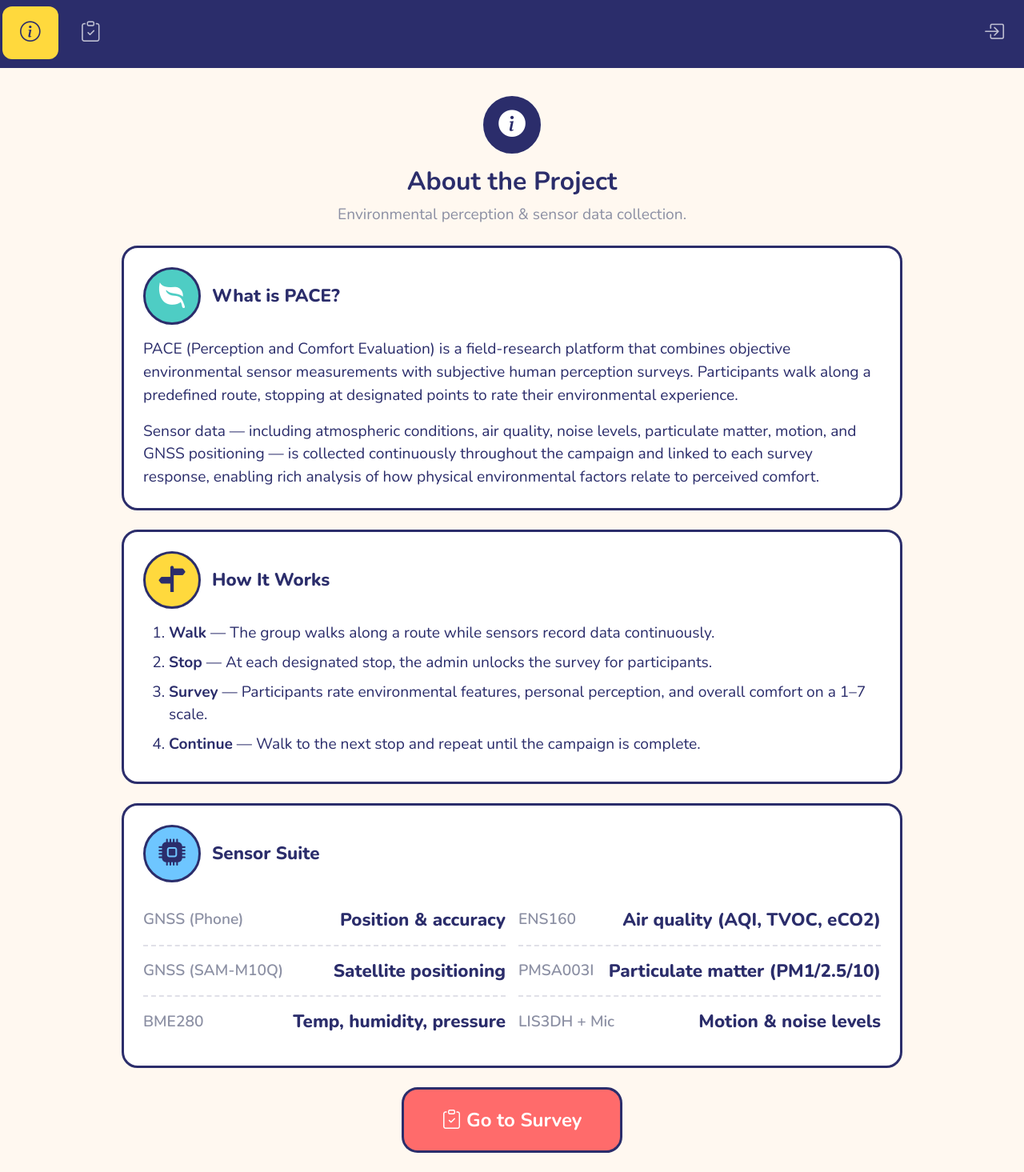
After one commit to severinbro/pace-routing, a Django app: page /about/ in a window 1280 px wide. The commit adds this page. Shown: the whole page at 80% size. Run offline with Django 5.2, Linux system fonts and the light colour scheme; some libraries are stand-ins or nearby versions.

Commit message:
new page added

```diff
--- a/data_cube/management/commands/save_sensor_data.py
+++ b/data_cube/management/commands/save_sensor_data.py
@@ -21,6 +21,11 @@ class Command(BaseCommand):
         while True:
             try:
                 queue_name, message = r.blpop('sensor_db_queue')
+                # Only persist to the database when collection mode is active.
+                # The campaign hub toggles this via the "campaign:collect_mode" key.
+                if r.get('campaign:collect_mode') != b'1':
+                    continue
+
                 data = json.loads(message.decode('utf-8'))
 
                 # 1a. Save Phone GNSS
--- a/data_cube/urls.py
+++ b/data_cube/urls.py
@@ -12,6 +12,15 @@ urlpatterns = [
     path('data-browser/', views.data_browser, name='data_browser'),
     path('export-gpkg/', views.export_gpkg, name='export_gpkg'),
     path('export-survey-json/', views.export_survey_json, name='export_survey_json'),
+    path('about/', views.about, name='about'),
+
+    # --- CAMPAIGN MANAGEMENT (admin only) ---
+    path('campaign/', views.campaign_hub, name='campaign_hub'),
+    path('campaign/start/', views.campaign_start, name='campaign_start'),
+    path('campaign/abort/', views.campaign_abort, name='campaign_abort'),
+    path('campaign/unlock-stop/', views.campaign_unlock_stop, name='campaign_unlock_stop'),
+    path('campaign/toggle-collect/', views.campaign_toggle_collect, name='campaign_toggle_collect'),
+    path('campaign/status/', views.campaign_status, name='campaign_status'),
 
     # --- AUTH & LANDING ---
     # Custom login view redirects admin -> admin_home, non-admin -> surveys_tab
--- a/data_cube/views.py
+++ b/data_cube/views.py
@@ -15,6 +15,27 @@ logger = logging.getLogger(__name__)
 r = redis.Redis(host='redis', port=6379, db=0)
 
 
+# --- CAMPAIGN STATE HELPERS (stored in Redis) ---
+# Campaign state is kept in Redis so both the web container and the
+# db_writer/sensor worker can read it without hitting the database.
+# Keys:
+#   campaign:active      -> '1' when a campaign is running
+#   campaign:total_stops -> total number of survey stops (int)
+#   campaign:current_stop -> index of the currently unlocked stop (1-based)
+#   campaign:collect_mode -> '1' when sensor data should be persisted
+def campaign_state():
+    """Returns a dict describing the current campaign state."""
+    active = r.get('campaign:active') == b'1'
+    total = int(r.get('campaign:total_stops') or 0)
+    current = int(r.get('campaign:current_stop') or 0)
+    return {
+        'active': active,
+        'total_stops': total,
+        'current_stop': current,
+        'collect_mode': r.get('campaign:collect_mode') == b'1',
+    }
+
+
 # --- CUSTOM LOGIN (role-based redirect) ---
 class RoleLoginView(LoginView):
     """Redirects admin users to admin_home, non-admin users to surveys_tab."""
@@ -24,7 +45,7 @@ class RoleLoginView(LoginView):
         user = self.request.user
         if user.is_staff:
             return reverse('admin_home')
-        return reverse('surveys_tab')
+        return reverse('about')
 
 
 # --- ADMIN-ONLY: MAP ---
@@ -167,6 +188,70 @@ def admin_home(request):
     """Renders the admin landing page with links to Dashboard, Map and Data."""
     return render(request, 'data_cube/admin_home.html')
 
+# --- ADMIN-ONLY: CAMPAIGN HUB ---
+@staff_member_required(login_url='admin_login')
+def campaign_hub(request):
+    """Renders the campaign management dashboard for admins."""
+    return render(request, 'data_cube/campaign_hub.html', campaign_state())
+
+@staff_member_required(login_url='admin_login')
+def campaign_start(request):
+    """Starts a new measurement campaign with a given number of stops."""
+    if request.method != 'POST':
+        return JsonResponse({'error': 'POST required'}, status=405)
+    try:
+        total_stops = int(request.POST.get('total_stops', 0))
+    except (TypeError, ValueError):
+        return JsonResponse({'error': 'Invalid number'}, status=400)
+    if total_stops < 1:
+        return JsonResponse({'error': 'At least 1 stop required'}, status=400)
+
+    r.set('campaign:active', '1')
+    r.set('campaign:total_stops', total_stops)
+    r.set('campaign:current_stop', 0)  # no stop unlocked yet
+    r.set('campaign:collect_mode', '1')  # start collecting sensor data
+    return JsonResponse(campaign_state())
+
+@staff_member_required(login_url='admin_login')
+def campaign_abort(request):
+    """Aborts the active campaign and stops data collection."""
+    if request.method != 'POST':
+        return JsonResponse({'error': 'POST required'}, status=405)
+    r.delete('campaign:active', 'campaign:total_stops', 'campaign:current_stop',
+             'campaign:collect_mode')
+    return JsonResponse({'active': False})
+
+@staff_member_required(login_url='admin_login')
+def campaign_unlock_stop(request):
+    """Unlocks the next survey stop for participants."""
+    if request.method != 'POST':
+        return JsonResponse({'error': 'POST required'}, status=405)
+    state = campaign_state()
+    if not state['active']:
+        return JsonResponse({'error': 'No active campaign'}, status=400)
+    next_stop = state['current_stop'] + 1
+    if next_stop > state['total_stops']:
+        return JsonResponse({'error': 'All stops already unlocked'}, status=400)
+    r.set('campaign:current_stop', next_stop)
+    return JsonResponse(campaign_state())
+
+@staff_member_required(login_url='admin_login')
+def campaign_toggle_collect(request):
+    """Toggles sensor data collection on/off during a campaign."""
+    if request.method != 'POST':
+        return JsonResponse({'error': 'POST required'}, status=405)
+    active = request.POST.get('active') == '1'
+    if active:
+        r.set('campaign:collect_mode', '1')
+    else:
+        r.delete('campaign:collect_mode')
+    return JsonResponse({'collect_mode': active})
+
+@staff_member_required(login_url='admin_login')
+def campaign_status(request):
+    """Returns the current campaign state as JSON (for AJAX polling)."""
+    return JsonResponse(campaign_state())
+
 # --- ADMIN-ONLY: CREATE NON-ADMIN USER ---
 @staff_member_required(login_url='admin_login')
 def create_user(request):
@@ -196,15 +281,25 @@ def sign_up(request):
             user.is_staff = False
             user.save()
             login(request, user)
-            return redirect('surveys_tab')
+            return redirect('about')
     else:
         form = UserCreationForm()
     return render(request, 'data_cube/sign_up.html', {'form': form})
 
+# --- PUBLIC: ABOUT / PROJECT INFO ---
+def about(request):
+    """Renders the project info landing page (visible to everyone)."""
+    return render(request, 'data_cube/about.html')
+
 # --- SURVEY (the single survey page, served at the root URL) ---
 @login_required(login_url='admin_login')
 def surveys_tab(request):
-    """Renders the environmental survey directly at the root URL."""
+    """Renders the environmental survey, gated by the campaign state.
+
+    - No active campaign or no stop unlocked: shows a 'waiting' screen.
+    - Stop unlocked: shows the survey form.
+    - All stops completed: shows a 'campaign complete' screen.
+    """
     from data_cube.models import EnvironmentSurvey
 
     # Phase 1: Environmental features (q1-q7)
@@ -228,8 +323,13 @@ def surveys_tab(request):
          "low": "Not Stressed", "high": "Very Stressed"},
     ]
 
+    state = campaign_state()
+
     if request.method == 'POST':
-        # Capture the current GNSS fix from Redis
+        # Only accept survey submissions when a stop is unlocked.
+        if not state['active'] or state['current_stop'] == 0:
+            return redirect('surveys_tab')
+
         gnss_snapshot = _capture_gnss_snapshot()
 
         EnvironmentSurvey.objects.create(
@@ -246,10 +346,23 @@ def surveys_tab(request):
         return redirect('surveys_tab_done')
 
     submitted = request.GET.get('done') == '1'
+    campaign_complete_flag = request.GET.get('complete') == '1'
+
+    # Determine which screen to show:
+    #   - campaign complete (all stops done)
+    #   - waiting (no stop unlocked yet)
+    #   - survey form (stop unlocked)
+    campaign_complete = (campaign_complete_flag or
+                         (state['active'] and state['current_stop'] >= state['total_stops'] and state['total_stops'] > 0))
+    waiting = not state['active'] or state['current_stop'] == 0
+
     return render(request, 'data_cube/survey_environment.html', {
         'phase1_features': phase1_features,
         'phase2_questions': phase2_questions,
         'submitted': submitted,
+        'campaign': state,
+        'campaign_complete': campaign_complete,
+        'waiting': waiting,
     })
 
 
@@ -257,7 +370,11 @@ def surveys_tab(request):
 def surveys_tab_done(request):
     """Shows the thank-you confirmation after a survey submission."""
     from django.urls import reverse
-    return redirect(reverse('surveys_tab') + '?done=1')
+    state = campaign_state()
+    campaign_complete = (state['active'] and
+                         state['current_stop'] >= state['total_stops'] and
+                         state['total_stops'] > 0)
+    return redirect(reverse('surveys_tab') + '?done=1&complete=' + ('1' if campaign_complete else '0'))
 
 
 def _capture_gnss_snapshot():
--- a/templates/base.html
+++ b/templates/base.html
@@ -25,6 +25,9 @@
                 <a class="nav-item nav-link {% if request.resolver_match.url_name == 'dashboard_tab' %}active{% endif %}" href="{% url 'dashboard_tab' %}">
                     <i class="bi bi-clipboard-data"></i>
                 </a>
+                <a class="nav-item nav-link {% if request.resolver_match.url_name == 'campaign_hub' %}active{% endif %}" href="{% url 'campaign_hub' %}">
+                    <i class="bi bi-clipboard2-data-fill"></i>
+                </a>
                 <a class="nav-item nav-link {% if request.resolver_match.url_name == 'data_browser' %}active{% endif %}" href="{% url 'data_browser' %}">
                     <i class="bi bi-database-fill"></i>
                 </a>
@@ -32,6 +35,10 @@
                     <i class="bi bi-person-plus-fill"></i>
                 </a>
             {% endif %}
+
+            <a class="nav-item nav-link {% if request.resolver_match.url_name == 'about' %}active{% endif %}" href="{% url 'about' %}">
+                <i class="bi bi-info-circle"></i>
+            </a>
 
             <a class="nav-item nav-link {% if request.resolver_match.url_name == 'surveys_tab' %}active{% endif %}" href="{% url 'surveys_tab' %}">
                 <i class="bi bi-clipboard-check"></i>
@@ -53,12 +60,12 @@
         </div>
     </nav>
 
+    <!-- Hidden CSRF token for JS fetch calls (must be before content block) -->
+    <input type="hidden" id="csrf-token" value="{{ csrf_token }}">
+
     <main class="container-fluid mt-3">
         {% block content %}{% endblock %}
     </main>
-
-    <!-- Hidden CSRF token for JS fetch calls -->
-    <input type="hidden" id="csrf-token" value="{{ csrf_token }}">
 
     <script src="{% static 'js/bootstrap.bundle.min.js' %}"></script>
     <script src="{% static 'js/leaflet.js' %}"></script>
--- /dev/null
+++ b/templates/data_cube/about.html
@@ -0,0 +1,72 @@
+{% extends "base.html" %}
+{% load static %}
+
+{% block content %}
+<div class="container py-4">
+    <div class="text-center mb-4">
+        <div class="pace-icon-tile pace-icon-tile-navy mx-auto mb-3">
+            <i class="bi bi-info-circle-fill"></i>
+        </div>
+        <h2 class="fw-bold">About the Project</h2>
+        <p class="text-muted">Environmental perception & sensor data collection.</p>
+    </div>
+
+    <div class="pace-card p-4 mb-4">
+        <div class="pace-section-title">
+            <div class="pace-icon-tile pace-icon-tile-mint"><i class="bi bi-leaf-fill"></i></div>
+            What is PACE?
+        </div>
+        <p>
+            PACE (Perception and Comfort Evaluation) is a field-research platform that
+            combines objective environmental sensor measurements with subjective
+            human perception surveys. Participants walk along a predefined route,
+            stopping at designated points to rate their environmental experience.
+        </p>
+        <p class="mb-0">
+            Sensor data &mdash; including atmospheric conditions, air quality, noise
+            levels, particulate matter, motion, and GNSS positioning &mdash; is
+            collected continuously throughout the campaign and linked to each
+            survey response, enabling rich analysis of how physical environmental
+            factors relate to perceived comfort.
+        </p>
+    </div>
+
+    <div class="pace-card p-4 mb-4">
+        <div class="pace-section-title">
+            <div class="pace-icon-tile pace-icon-tile-sun"><i class="bi bi-signpost-split-fill"></i></div>
+            How It Works
+        </div>
+        <ol class="mb-0">
+            <li class="mb-2"><strong>Walk</strong> &mdash; The group walks along a route while sensors record data continuously.</li>
+            <li class="mb-2"><strong>Stop</strong> &mdash; At each designated stop, the admin unlocks the survey for participants.</li>
+            <li class="mb-2"><strong>Survey</strong> &mdash; Participants rate environmental features, personal perception, and overall comfort on a 1&ndash;7 scale.</li>
+            <li class="mb-2"><strong>Continue</strong> &mdash; Walk to the next stop and repeat until the campaign is complete.</li>
+        </ol>
+    </div>
+
+    <div class="pace-card p-4 mb-4">
+        <div class="pace-section-title">
+            <div class="pace-icon-tile pace-icon-tile-sky"><i class="bi bi-cpu-fill"></i></div>
+            Sensor Suite
+        </div>
+        <div class="row g-3">
+            <div class="col-md-6">
+                <div class="pace-data-row"><span class="label">GNSS (Phone)</span><span class="value">Position & accuracy</span></div>
+                <div class="pace-data-row"><span class="label">GNSS (SAM-M10Q)</span><span class="value">Satellite positioning</span></div>
+                <div class="pace-data-row"><span class="label">BME280</span><span class="value">Temp, humidity, pressure</span></div>
+            </div>
+            <div class="col-md-6">
+                <div class="pace-data-row"><span class="label">ENS160</span><span class="value">Air quality (AQI, TVOC, eCO2)</span></div>
+                <div class="pace-data-row"><span class="label">PMSA003I</span><span class="value">Particulate matter (PM1/2.5/10)</span></div>
+                <div class="pace-data-row"><span class="label">LIS3DH + Mic</span><span class="value">Motion & noise levels</span></div>
+            </div>
+        </div>
+    </div>
+
+    <div class="text-center">
+        <a href="{% url 'surveys_tab' %}" class="btn btn-pace-primary btn-lg px-5">
+            <i class="bi bi-clipboard-check"></i> Go to Survey
+        </a>
+    </div>
+</div>
+{% endblock %}
```
Also changed, not shown: templates/data_cube/admin_home.html (+9 -1 lines), templates/data_cube/campaign_hub.html (added, +217 -0 lines), templates/data_cube/survey_environment.html (+73 -1 lines).
